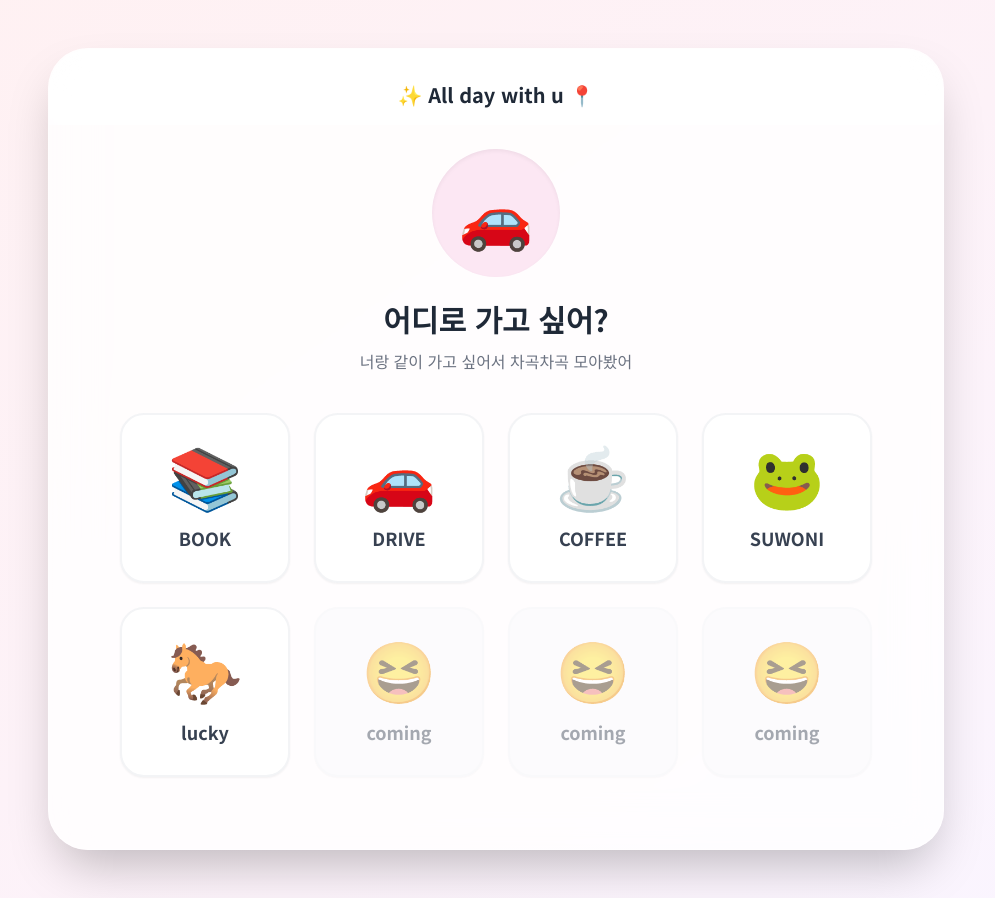
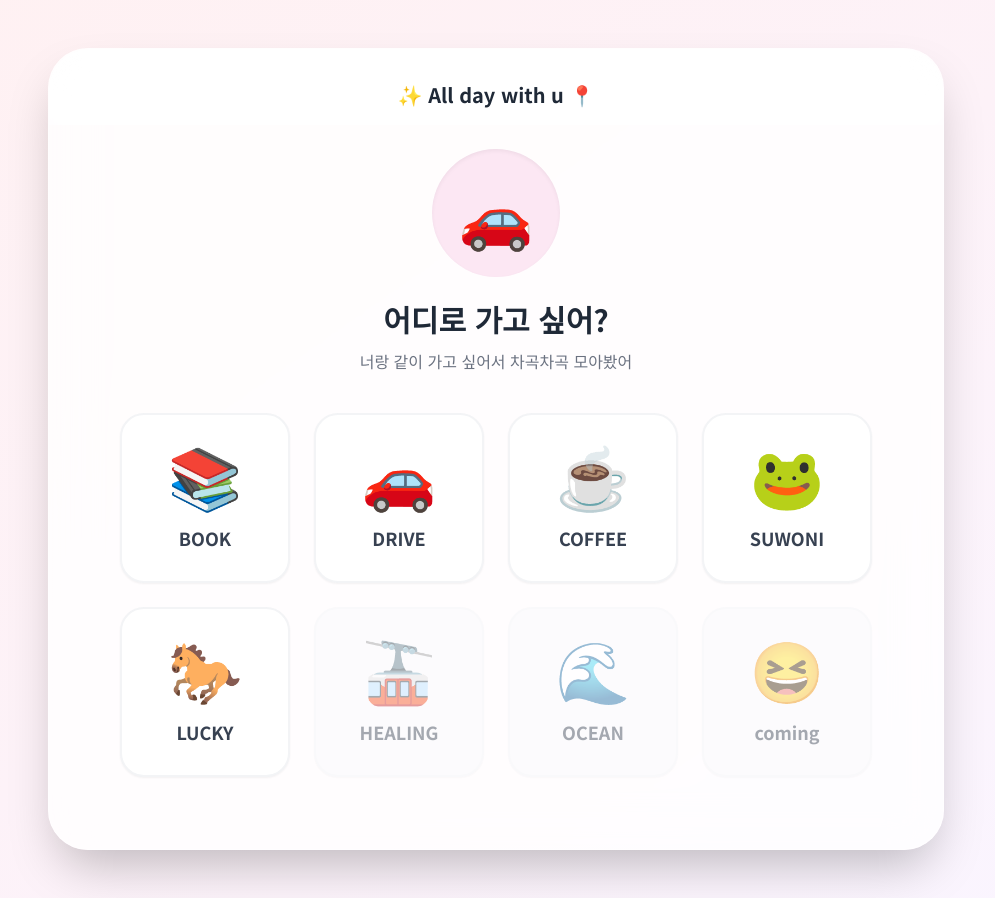
Before and after one commit to kimjw6979/alldaywithu, a plain HTML site: page index.html in a window 1280 px wide. Shown: the whole page, without its empty margins (144-1139 px from the left). Drawn offline with nearby package versions, Linux system fonts and the light colour scheme.

Commit message:
Update course names and descriptions in index.html

```diff
--- a/index.html
+++ b/index.html
@@ -115,17 +115,17 @@
                     <!-- 👇 나중에 풀 때는 맨 앞의 disabled 단어만 지우면 됩니다 -->
                     <button onclick="selectCourse('gwacheon')" class="aspect-square group relative flex flex-col items-center justify-center gap-3 bg-white text-gray-700 font-bold py-5 px-3 rounded-3xl border-2 border-gray-100 shadow-sm hover:border-pink-300 hover:bg-pink-50 transform transition-all active:scale-95 disabled:opacity-45 disabled:bg-gray-50 disabled:pointer-events-none">
                         <span class="text-5xl sm:text-6xl mb-2 transition-transform group-hover:scale-110">🐎</span>
-                        <span class="text-center text-base sm:text-lg">lucky</span>
+                        <span class="text-center text-base sm:text-lg">LUCKY</span>
                     </button>
+                    <button disabled onclick="selectCourse('jecheon')" class="aspect-square group relative flex flex-col items-center justify-center gap-3 bg-white text-gray-700 font-bold py-5 px-3 rounded-3xl border-2 border-gray-100 shadow-sm hover:border-pink-300 hover:bg-pink-50 transform transition-all active:scale-95 disabled:opacity-45 disabled:bg-gray-50 disabled:pointer-events-none">
+                        <span class="text-5xl sm:text-6xl mb-2 transition-transform group-hover:scale-110">🚠</span>
+                        <span class="text-center text-base sm:text-lg">HEALING</span>
+                        </button>
+                    <button disabled onclick="selectCourse('gangneung')" class="aspect-square group relative flex flex-col items-center justify-center gap-3 bg-white text-gray-700 font-bold py-5 px-3 rounded-3xl border-2 border-gray-100 shadow-sm hover:border-pink-300 hover:bg-pink-50 transform transition-all active:scale-95 disabled:opacity-45 disabled:bg-gray-50 disabled:pointer-events-none">
+                        <span class="text-5xl sm:text-6xl mb-2 transition-transform group-hover:scale-110">🌊</span>
+                        <span class="text-center text-base sm:text-lg">OCEAN</span>
+                        </button>
                     <button disabled onclick="selectCourse('comingsoon1')" class="aspect-square group relative flex flex-col items-center justify-center gap-3 bg-white text-gray-700 font-bold py-5 px-3 rounded-3xl border-2 border-gray-100 shadow-sm hover:border-pink-300 hover:bg-pink-50 transform transition-all active:scale-95 disabled:opacity-45 disabled:bg-gray-50 disabled:pointer-events-none">
-                        <span class="text-5xl sm:text-6xl mb-2 transition-transform group-hover:scale-110">😆</span>
-                        <span class="text-center text-base sm:text-lg">coming</span>
-                        </button>
-                    <button disabled onclick="selectCourse('comingsoon2')" class="aspect-square group relative flex flex-col items-center justify-center gap-3 bg-white text-gray-700 font-bold py-5 px-3 rounded-3xl border-2 border-gray-100 shadow-sm hover:border-pink-300 hover:bg-pink-50 transform transition-all active:scale-95 disabled:opacity-45 disabled:bg-gray-50 disabled:pointer-events-none">
-                        <span class="text-5xl sm:text-6xl mb-2 transition-transform group-hover:scale-110">😆</span>
-                        <span class="text-center text-base sm:text-lg">coming</span>
-                        </button>
-                    <button disabled onclick="selectCourse('comingsoon3')" class="aspect-square group relative flex flex-col items-center justify-center gap-3 bg-white text-gray-700 font-bold py-5 px-3 rounded-3xl border-2 border-gray-100 shadow-sm hover:border-pink-300 hover:bg-pink-50 transform transition-all active:scale-95 disabled:opacity-45 disabled:bg-gray-50 disabled:pointer-events-none">
                         <span class="text-5xl sm:text-6xl mb-2 transition-transform group-hover:scale-110">😆</span>
                         <span class="text-center text-base sm:text-lg">coming</span>
                     </button>
@@ -369,7 +369,7 @@
                 badge: 'GWACHEON',
                 title: '스릴과 여유가 공존하는 하루',
                 desc: '짜릿한 구경부터 감성 충전까지 즐기는 코스',
-                distance: '오류동역 출발<br>약 20km (약 35분 소요)',
+                distance: '오류동역 출발 • 약 20km (약 35분 소요)',
                 steps: [
                     {
                         title: '렛츠런파크 서울',
@@ -413,99 +413,99 @@
                     }
                 ]
             },
-            comingsoon1: {
-                badge: 'test2',
-                title: '000',
-                desc: '000',
+            jecheon: {
+                badge: 'JECHEON',
+                title: '하늘과 호수를 만나는 도시',
+                desc: '복잡한 일상을 벗어나 맑은 공기로 채우는 하',
                 distance: '000 출발<br>약 00km (약 0시간 0분 소요)',
                 steps: [
                     {
-                        title: '000',
+                        title: '청풍호반케이블',
                         description: '000',
-                        imgSrc: 'nam1.jpg'
+                        imgSrc: 'images/jecheon/je1.jpg'
+                    },
+                    {
+                        title: '의림지',
+                        description: '000',
+                        imgSrc: 'images/jecheon/je2.jpg'
+                    },
+                    {
+                        title: '포레스트 리솜',
+                        description: '000',
+                        imgSrc: 'images/jecheon/je3.jpg'
                     },
                     {
                         title: '000',
                         description: '000',
-                        imgSrc: 'nam2.jpg'
+                        imgSrc: 'images/jecheon/je4.jpg'
                     },
                     {
                         title: '000',
                         description: '000',
-                        imgSrc: 'nam3.jpg'
+                        imgSrc: 'images/jecheon/je5.jpg'
                     },
                     {
                         title: '000',
                         description: '000',
-                        imgSrc: 'nam4.jpg'
+                        imgSrc: 'images/jecheon/je6.jpg'
                     },
                     {
                         title: '000',
                         description: '000',
-                        imgSrc: 'nam5.jpg'
+                        imgSrc: 'images/jecheon/je7.jpg'
                     },
                     {
                         title: '000',
                         description: '000',
-                        imgSrc: 'nam6.jpg'
+                        imgSrc: 'images/jecheon/je8.jpg'
+                        }
+                ]
+            },
+            gangneung: {
+                badge: 'GANGNEUNG',
+                title: '푸른 바다와 커피 향 가득한 도시',
+                desc: '동해 바다와 커피 향이 가득한 여행',
+                distance: '000 출발<br>약 00km (약 0시간 0분 소요)',
+                steps: [
+                    {
+                        title: '말차',
+                        description: '000',
+                        imgSrc: 'images/gangneung/gang1.jpg'
+                    },
+                    {
+                        title: '강릉카페거리',
+                        description: '000',
+                        imgSrc: 'images/gangneung/gang2.jpg'
                     },
                     {
                         title: '000',
                         description: '000',
-                        imgSrc: 'nam7.jpg'
+                        imgSrc: 'images/gangneung/gang3.jpg'
                     },
                     {
                         title: '000',
                         description: '000',
-                        imgSrc: 'nam8.jpg'
-                        }
-                ]
-            },
-            comingsoon2: {
-                badge: 'test2',
-                title: '000',
-                desc: '000',
-                distance: '000 출발<br>약 00km (약 0시간 0분 소요)',
-                steps: [
-                    {
-                        title: '000',
-                        description: '000',
-                        imgSrc: 'nam1.jpg'
+                        imgSrc: 'images/gangneung/gang4.jpg'
                     },
                     {
                         title: '000',
                         description: '000',
-                        imgSrc: 'nam2.jpg'
+                        imgSrc: 'images/gangneung/gang5.jpg'
                     },
                     {
                         title: '000',
                         description: '000',
-                        imgSrc: 'nam3.jpg'
+                        imgSrc: 'images/gangneung/gang6.jpg'
                     },
                     {
                         title: '000',
                         description: '000',
-                        imgSrc: 'nam4.jpg'
+                        imgSrc: 'images/gangneung/gang7.jpg'
                     },
                     {
                         title: '000',
                         description: '000',
-                        imgSrc: 'nam5.jpg'
-                    },
-                    {
-                        title: '000',
-                        description: '000',
-                        imgSrc: 'nam6.jpg'
-                    },
-                    {
-                        title: '000',
-                        description: '000',
-                        imgSrc: 'nam7.jpg'
-                    },
-                    {
-                        title: '000',
-                        description: '000',
-                        imgSrc: 'nam8.jpg'
+                        imgSrc: 'images/gangneung/gang8.jpg'
                         }
                 ]
             },
@@ -584,7 +584,7 @@
                 seochon: '골목골목 예쁜 서울 서촌',
                 suwon: '감성 가득한 수원 행궁동',
                 gwacheon: '짜릿한 어른들의 데이트, 과천',
-                comingsoon1: 'comingsoon1',
+                jecheon: '호수와 숲이 예쁜 힐링 여행, 제천',
                 comingsoon2: 'comingsoon2',
                 comingsoon3: 'comingsoon3'
             };
```
